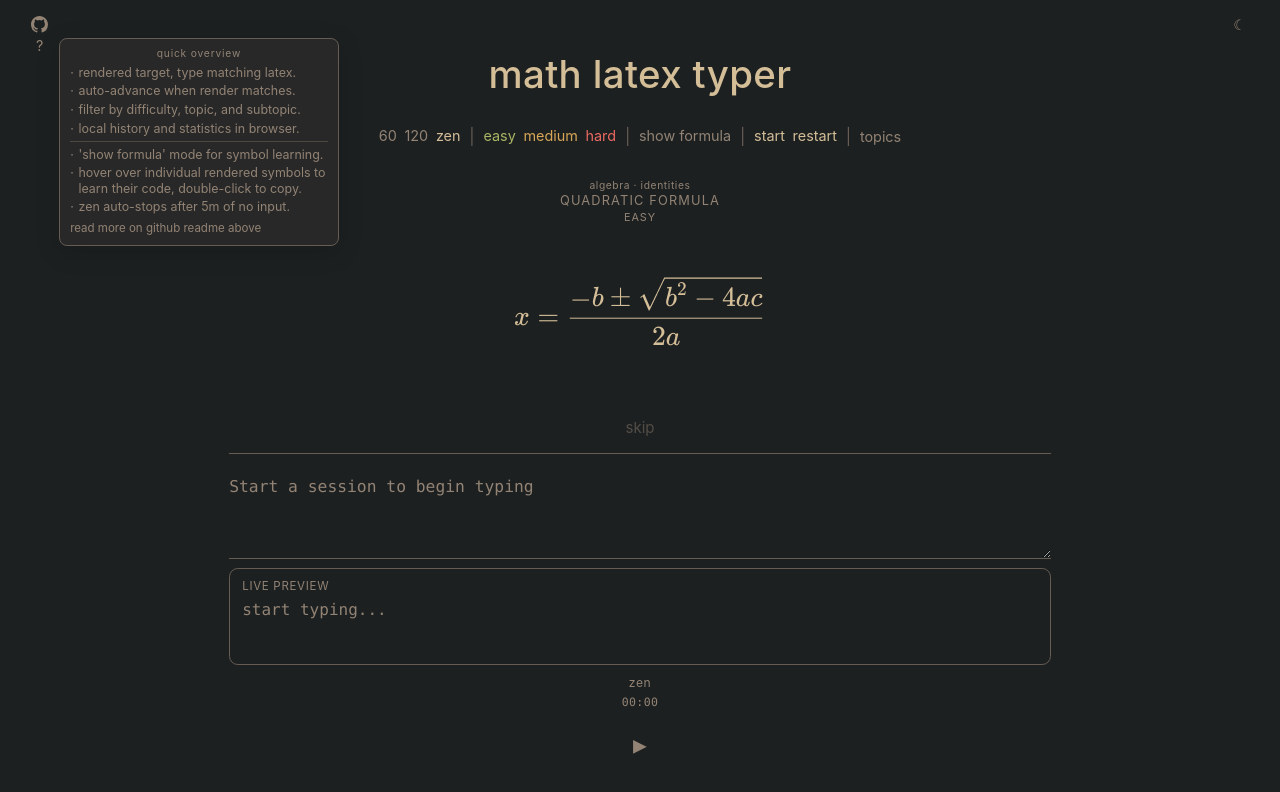
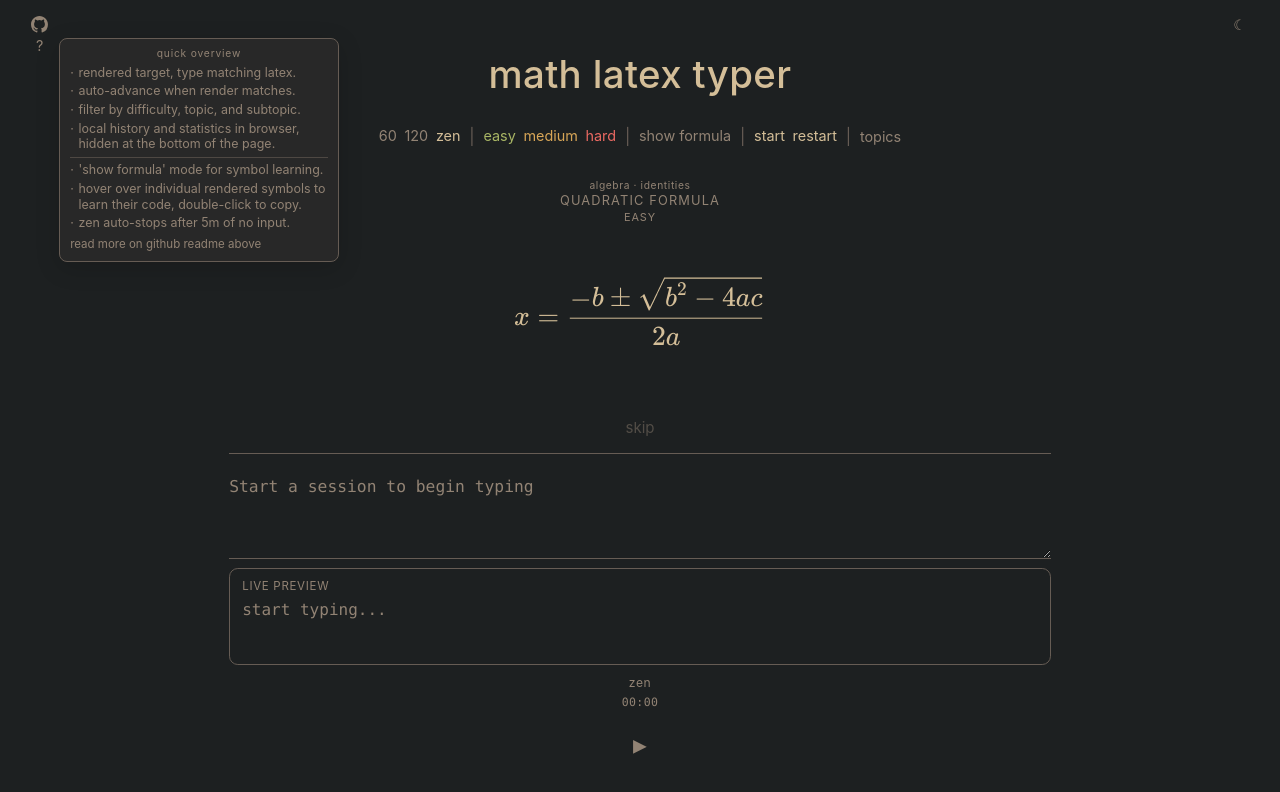
Before and after one commit to levYatsishin/textyper, a Svelte app: page / in a window 1280 px wide. Both pictures are taken after a click on the button "About features". Shown: the top 792 px of the page. Built offline with nearby package versions, Linux system fonts and the light colour scheme.

Commit message:
fix: qo improved a bit

```diff
--- a/src/App.svelte
+++ b/src/App.svelte
@@ -460,7 +460,7 @@
         <li class="github-help-popout-item">rendered target, type matching latex.</li>
         <li class="github-help-popout-item">auto-advance when render matches.</li>
         <li class="github-help-popout-item">filter by difficulty, topic, and subtopic.</li>
-        <li class="github-help-popout-item">local history and statistics in browser.</li>
+        <li class="github-help-popout-item">local history and statistics in browser, hidden at the bottom of the page.</li>
       </ul>
       <div class="github-help-popout-separator" aria-hidden="true"></div>
       <ul class="github-help-popout-list">
```
